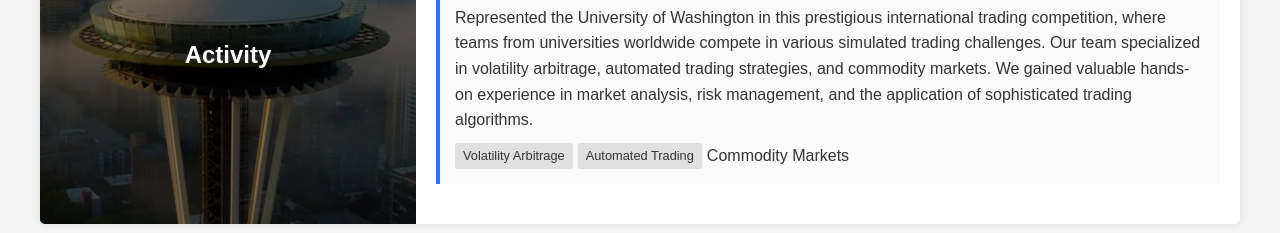
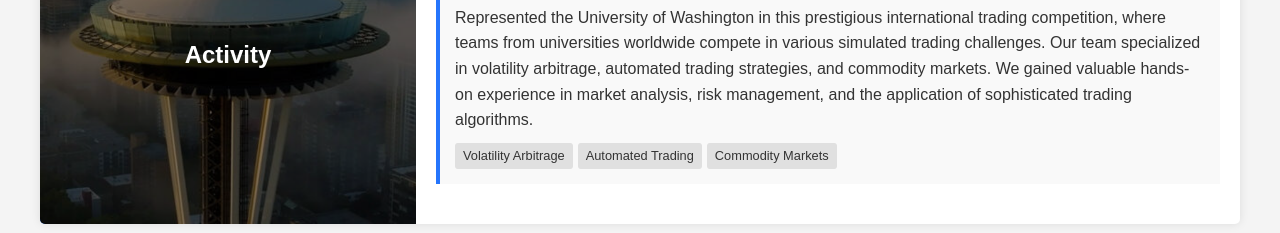
Before and after one commit to ChengyuGong/ChenyuGong.github.io, a plain HTML site: page experiences.html in a window 1280 px wide. Shown: the part 1790-2023 px from the top of the page. Drawn offline with Linux system fonts and the light colour scheme.

Commit message:
Little mistake

```diff
--- a/experiences.html
+++ b/experiences.html
@@ -375,7 +375,7 @@
                     <div class="tags">
                         <span class="tag">Volatility Arbitrage</span>
                         <span class="tag">Automated Trading</span>
-                        <span the tag">Commodity Markets</span>
+                        <span class="tag">Commodity Markets</span>
                     </div>
                 </div>
             </div>
```
